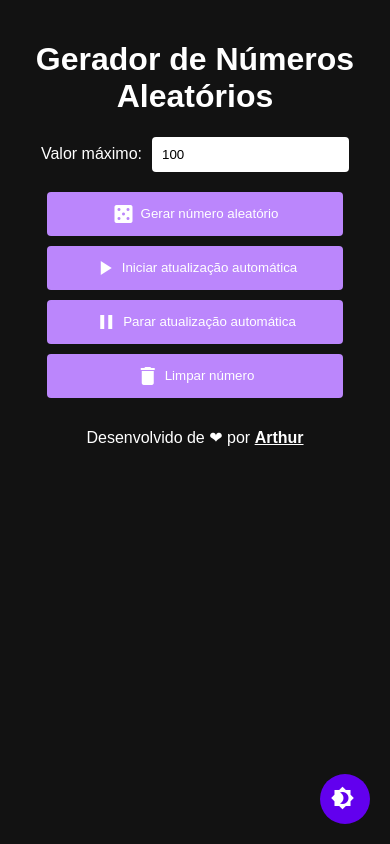
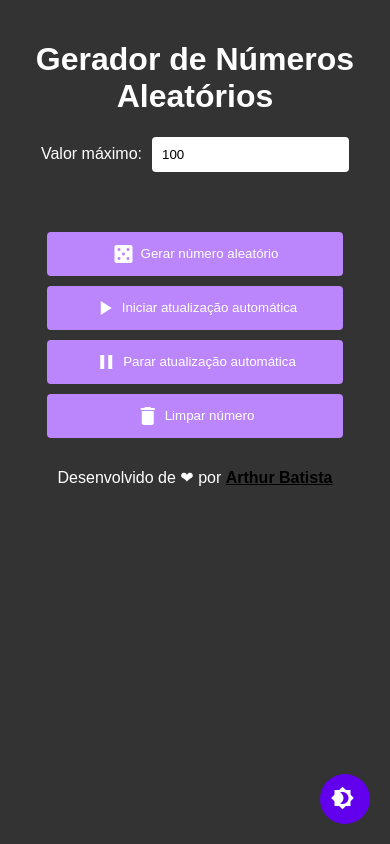
Before and after one commit to Arthur-Batista/Random-number, a plain HTML site: page index.html in a window 390 px wide. Both pictures are taken after a click on the button "brightness_4". Drawn offline with Linux system fonts and the light colour scheme.

Commit message:
css changes

```diff
--- a/index.html
+++ b/index.html
@@ -3,7 +3,7 @@
 <head>
   <meta name="viewport" content="width=device-width, initial-scale=1.0">
   <link href="https://fonts.googleapis.com/icon?family=Material+Icons" rel="stylesheet">
-
+  <link href="https://fonts.googleapis.com/css?family=Orbitron" rel="stylesheet">
   <link rel="stylesheet" href="style.css">
 </head>
 <body>
@@ -34,7 +34,7 @@
     </div>
   </div>
   <footer>
-    Desenvolvido de ❤ por <a href="https://instagram.com/arthurbat12.as">Arthur</a>
+    Desenvolvido de ❤ por <a target="_blank" href="https://instagram.com/arthurbat12.as">Arthur Batista</a>
   </footer>
   <button class="dark-mode-btn" onclick="toggleDarkMode()">
     <span class="material-icons">brightness_4</span>
--- a/style.css
+++ b/style.css
@@ -43,6 +43,7 @@
       font-size :2em ;
       margin-top :20px ;
       text-align:center ;
+      font-family: 'Orbitron', sans-serif;
   }
 
   .btn-group {
@@ -60,6 +61,7 @@
       border-radius :4px ;
       background-color :var(--primary-color) ;
       color:#fff ;
+      cursor:pointer ;
   }
 
   .btn:hover {
@@ -84,6 +86,7 @@
      border-radius :50% ;
      background-color:#6200ee ;
      color:#fff ;
+     cursor:pointer ;
   }
 
   .dark-mode-btn:hover {
@@ -93,7 +96,7 @@
   .dark-mode {
      --primary-color:#BB86FC ;
      --secondary-color:#03DAC5 ;
-     --background-color:#121212 ;
+     --background-color:#333333 ;
      --text-color:#FFFFFF ;
   }
 
@@ -102,10 +105,10 @@
      padding-bottom :20px ;
   }
 
-  footer a {
-     color:inherit ;
-     font-weight:bold ;
-     text-decoration: underline ;
+  footer a{
+    text-decoration: underline;
+    font-weight: bolder;
+    color: black;
   }
 
   @media (max-width :600px ) {
@@ -125,4 +128,10 @@
          margin-bottom :10px ;
          margin-right :0 !important;
      }
+
+     #randomNumber {
+         font-size:7em ;
+         margin-top:60px ;
+         text-align:center ;
+     }
   }
```
